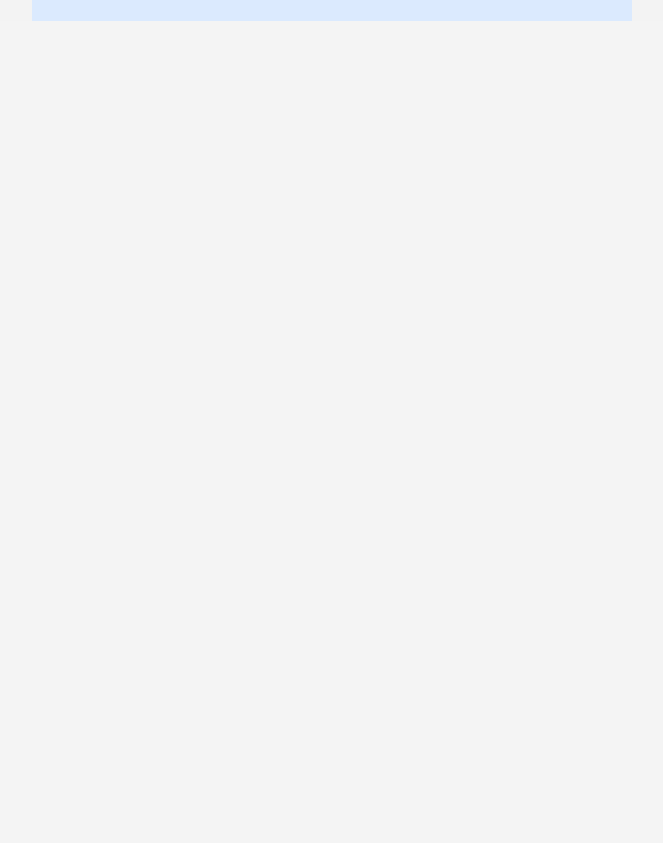
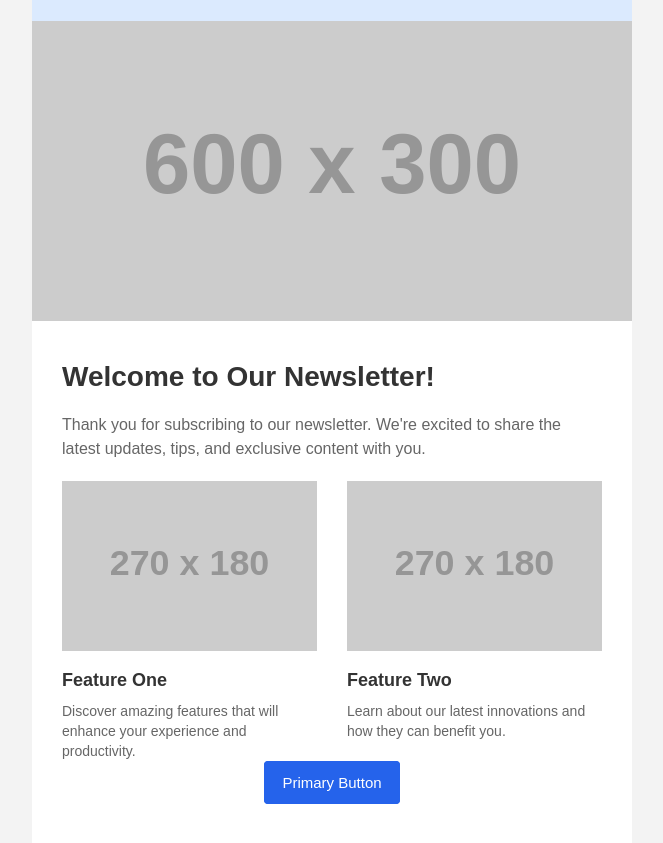
Before and after one commit to Millicenthere/CPA-Fluid-Email-Practice, a plain HTML site: page index.html in a window 1280 px wide. Shown: the part 73-916 px from the top of the page, without its empty margins (308-971 px from the left). Before the commit the page ends 800 px from the top, so only its background shows below. Drawn offline with Linux system fonts and the light colour scheme; placeholder pictures from the web are drawn by us.

Commit message:
built main content

```diff
--- a/index.html
+++ b/index.html
@@ -193,6 +193,66 @@
           </td>
         </tr>
       </table>
+      <!-- end header -->
+      <!-- Hero-->
+      <table role="presentation" cellspacing="0" cellpadding="0" border="0" width="100%">
+        <tr>
+          <td style="background-color: #ffffff;" class="darkmode-bg">
+            <img src="https://placehold.co/600x300/10b981/white?text=Hero+Image" width="600" height=""
+              alt="Hero Image" class="g-img"
+              style="width: 100%; max-width: 600px; height: auto; display: block; background: #dddddd; font-family: sans-serif; font-size: 15px; line-height: 15px; color: #555555; margin: auto;">
+          </td>
+        </tr>
+      </table>
+      <!-- end hero -->
+      <!-- Main Content -->
+      <table role="presentation" cellspacing="0" cellpadding="0" border="0" width="100%" style="background-color: #ffffff;" class="darkmode-bg">
+        <tr>
+          <td style="padding: 40px 30px;">
+            <h1 style="margin: 0 0 20px 0; font-family: Arial, sans-serif; font-size: 28px; line-height: 32px; color: #333333; font-weight: bold;" class="darkmode-text">
+              Welcome to Our Newsletter!
+            </h1>
+            <p style="margin: 0 0 20px 0; font-family: Arial, sans-serif; font-size: 16px; line-height: 24px; color: #666666;" class="darkmode-text">
+              Thank you for subscribing to our newsletter. We're excited to share the latest updates, tips, and exclusive content with you.
+            </p>
+            <!-- Two Columns -->
+            <table role="presentation" cellspacing="0" cellpadding="0" border="0" width="100%" style="padding: 30px 0;">
+              <tr>
+                <td valign="top" width="50%" style="padding-right:15px;">
+                  <img src="https://placehold.co/270x180/f59e0b/white?text=Feature+1" width="270" height="" alt="Feature 1" style="width: 100%; max-width: 270px; height: auto; margin-bottom: 15px; background: #dddddd;">
+                  <h3 style="margin: 0 0 10px 0; font-family: Arial, sans-serif; font-size: 18px; color: #333333;" class="">
+                  Feature One
+                  </h3>
+                  <p style="margin: 0; font-family: Arial, sans-serif; font-size: 14px; line-height: 20px; color: #666666;" class="">
+                    Discover amazing features that will enhance your experience and productivity.
+                  </p>
+                </td>
+                <td valign="top" width="50%" style="padding-left:15px;">
+                  <img src="https://placehold.co/270x180/ef4444/white?text=Feature+2" width="270" height="" alt="Feature 2" style="width: 100%; max-width: 270px; height: auto; margin-bottom: 15px; background: #dddddd;">
+                  <h3 style="margin: 0 0 10px 0; font-family: Arial, sans-serif; font-size: 18px; color: #333333;" class="">
+                  Feature Two
+                  </h3>
+                  <p style="margin: 0; font-family: Arial, sans-serif; font-size: 14px; line-height: 20px; color: #666666;" class="">
+                    Learn about our latest innovations and how they can benefit you.
+                  </p>
+                </td>
+              </tr>
+            </table>
+            <!-- end two columns -->
+            <!-- Button -->
+            <table align="center" role="presentation" cellspacing="0" cellpadding="0" border="0" style="margin: auto;">
+              <tr>
+                <td class="button-td button-td-primary" style="border-radius: 4px; background: #2563eb;">
+                  <a class="button-a button-a-primary" href="#"
+                  style="background-color: #2563eb; border: 1px solid #2563eb; font-family: sans-serif; font-size: 15px; line-height: 15px; text-decoration: none; padding: 13px 17px; color: #ffffff; display: block; border-radius: 4px;"> Primary Button
+                </a>
+                </td>
+              </tr>
+            </table>
+            <!-- end button -->
+          </td>
+        </tr>
+      </table>
     </div>
   </center>
 </body>
```
